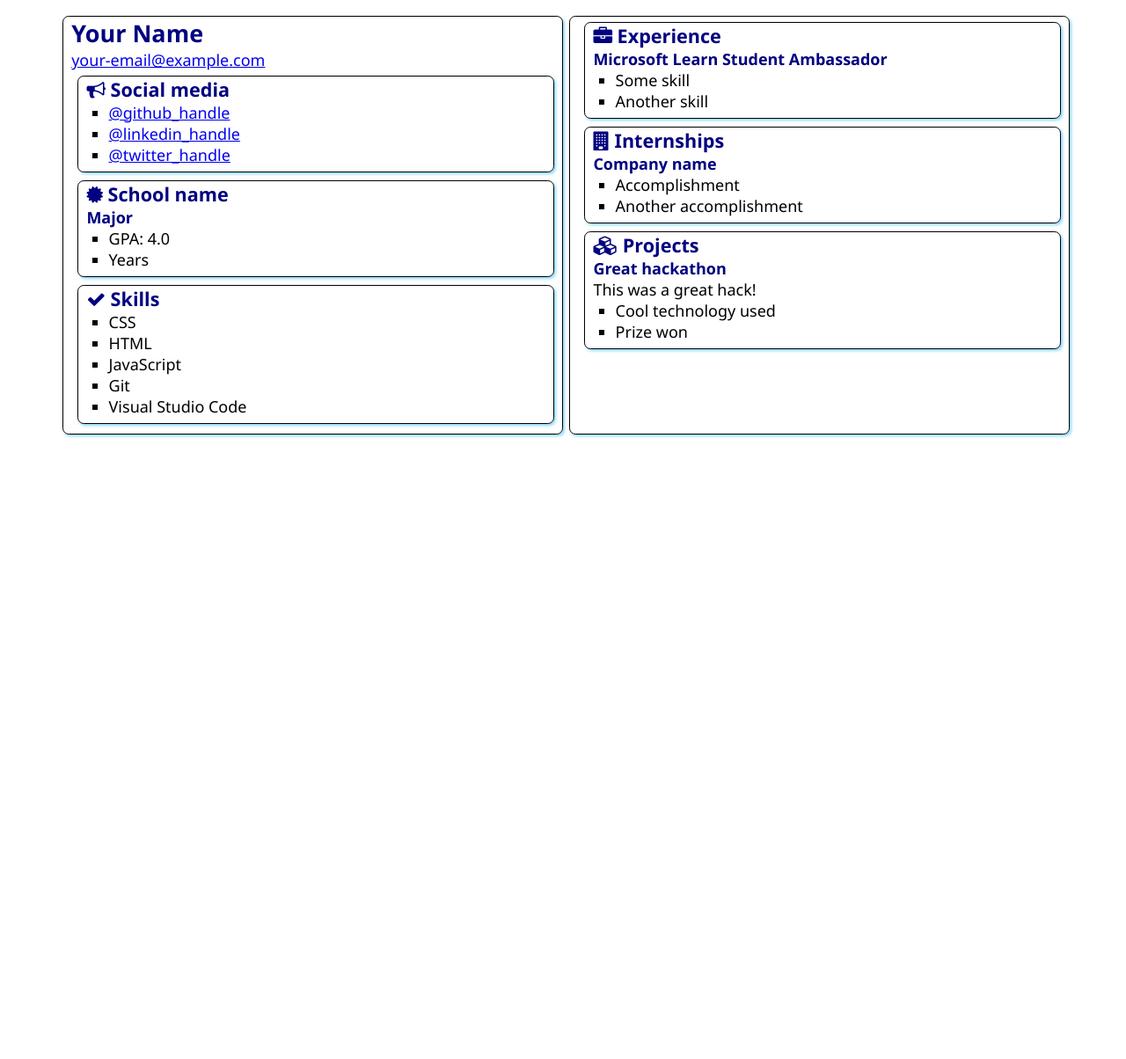
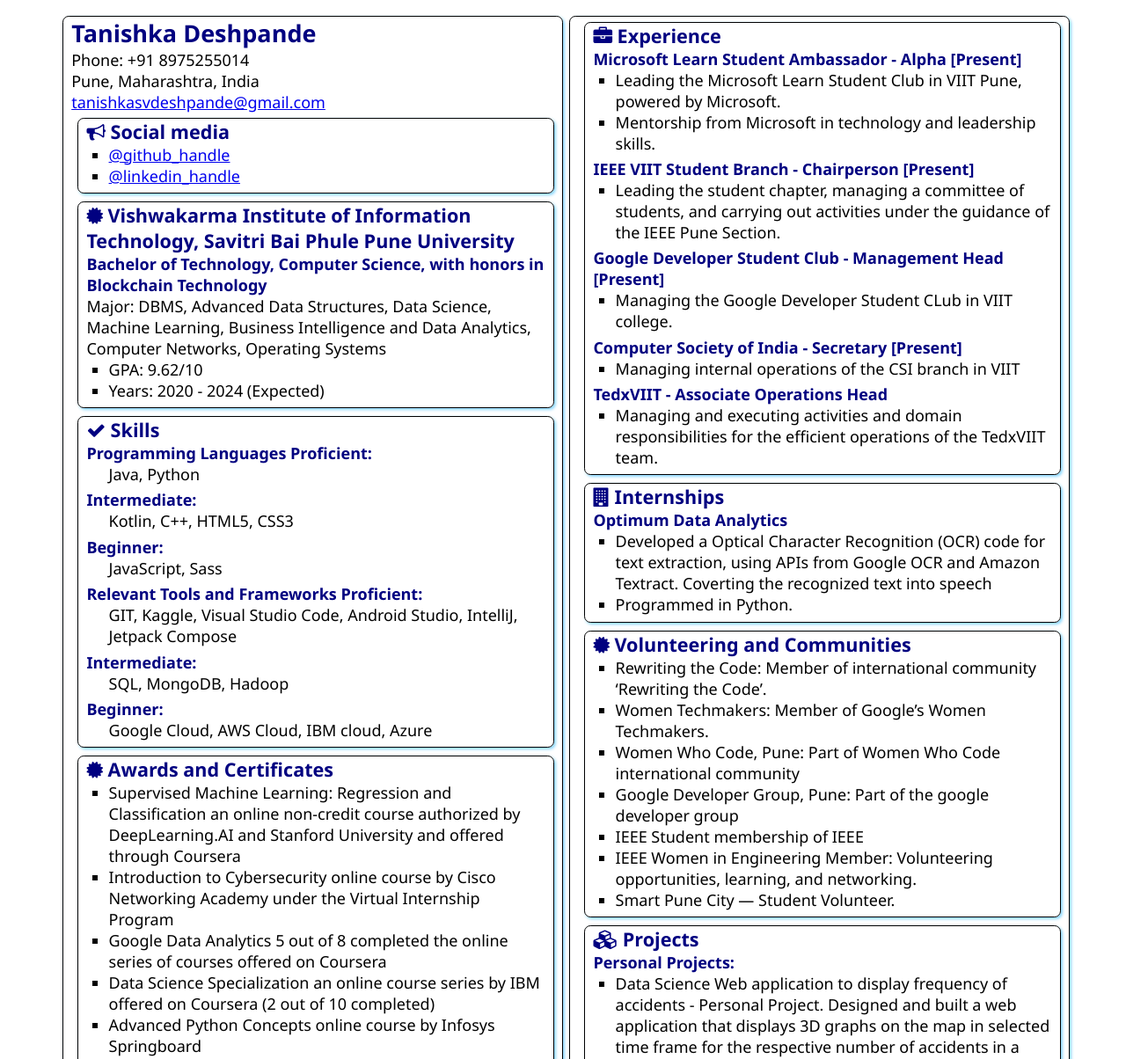
Before and after one commit to TanishkaDeshpande/SATechnicalOnboarding, a plain HTML site: page src/index.html in a window 1280 px wide. Shown: the top 1204 px of the page at 88% size. Before the commit the page ends 800 px from the top, so only its background shows below. Drawn offline with Linux system fonts and the light colour scheme.

Commit message:
Resume Updated

```diff
--- a/src/index.html
+++ b/src/index.html
@@ -12,8 +12,9 @@
 <body>
     <main>
         <article class="box">
-            <h1>Your Name</h1>
-            <div><a href="mailto:your.email@example.com">your-email@example.com</a></div>
+            <h1>Tanishka Deshpande</h1>
+            <div>Phone: +91 8975255014 <br> Pune, Maharashtra, India</div>
+            <div><a href="mailto:tanishkasvdeshpande@gmail.com">tanishkasvdeshpande@gmail.com</a></div>
 
             <section class="box">
                 <h2>
@@ -21,9 +22,8 @@
                     Social media
                 </h2>
                 <ul>
-                    <li><a href="https://github.com/<handle>">@github_handle</a></li>
-                    <li><a href="https://linkedin.com/in/<handle>">@linkedin_handle</a></li>
-                    <li><a href="https://twitter.com/<handle>">@twitter_handle</a></li>
+                    <li><a href="https://github.com/TanishkaDeshpande">@github_handle</a></li>
+                    <li><a href="https://www.linkedin.com/in/tanishkadeshpande/">@linkedin_handle</a></li>
                 </ul>
             </section>
 
@@ -31,12 +31,14 @@
                 <div class="education">
                     <h2>
                         <i class="fa fa-certificate" aria-hidden="true"></i>
-                        School name
+                        Vishwakarma Institute of Information Technology, Savitri Bai Phule Pune University
                     </h2>
-                    <h3>Major</h3>
+                    <h3>Bachelor of Technology, Computer Science, with honors in Blockchain Technology</h3>
+                    <div>Major:  DBMS, Advanced Data Structures, Data Science, Machine Learning, Business Intelligence and Data Analytics, Computer
+                        Networks, Operating Systems </div>
                     <ul>
-                        <li>GPA: 4.0</li>
-                        <li>Years</li>
+                        <li>GPA: 9.62/10</li>
+                        <li>Years: 2020 - 2024 (Expected)</li>
                     </ul>
                 </div>
             </section>
@@ -46,13 +48,38 @@
                     <i class="fa fa-check" aria-hidden="true"></i>
                     Skills
                 </h2>
-                <ul>
-                    <li>CSS</li>
-                    <li>HTML</li>
-                    <li>JavaScript</li>
-                    <li>Git</li>
-                    <li>Visual Studio Code</li>
-                </ul>
+                <h3> Programming Languages Proficient: </h3>
+                <ul>Java, Python</ul>
+                <h3>Intermediate:</h3>
+                <ul>Kotlin, C++, HTML5, CSS3</ul>
+                <h3>Beginner:</h3>
+                <ul>JavaScript, Sass</ul>
+                <h3>Relevant Tools and Frameworks Proficient:</h3>
+                <ul>GIT, Kaggle, Visual Studio Code, Android Studio, IntelliJ, Jetpack Compose</ul>
+                <h3>Intermediate:</h3>
+                <ul>SQL, MongoDB, Hadoop</ul>
+                <h3>Beginner:</h3>
+                <ul>Google Cloud, AWS Cloud, IBM cloud, Azure</ul>
+            </section>
+            <section class="box">
+                <div class="communities">
+                    <h2>
+                        <i class="fa fa-certificate" aria-hidden="true"></i>
+                        Awards and Certificates
+                    </h2>
+                    <ul>
+                        <li>Supervised Machine Learning: Regression and Classification an online non-credit course authorized by DeepLearning.AI and Stanford University and offered through Coursera</li>
+                        <li>Introduction to Cybersecurity online course by Cisco Networking Academy under the Virtual Internship Program</li>
+                        <li>Google Data Analytics 5 out of 8 completed the online series of courses offered on Coursera</li>
+                        <li>Data Science Specialization an online course series by IBM offered on Coursera (2 out of 10 completed)</li>
+                        <li>Advanced Python Concepts online course by Infosys Springboard</li>
+                        <li>Data Structures and Algorithms: The Complete Masterclass online course by Infosys Springboard</li>
+                        <li>Engineering Virtual Program by Goldman Sachs</li>
+                        <li>Introduction to Web Development an online non-credit course authorized by the University of California, Davis, and offered through Coursera</li>
+                        <li>Yoga Instructor Certification - Level II awarded by the Ministry of Ayush, Government of India</li>
+                        <li>N5 Certificate of Japanese Language Proficiency certified by The Japan Foundation.</li>
+                    </ul>
+                </div>
             </section>
         </article>
         <article class="box">
@@ -61,10 +88,26 @@
                     <i class="fa fa-briefcase" aria-hidden="true"></i>
                     Experience
                 </h2>
-                <h3>Microsoft Learn Student Ambassador</h3>
+                <h3>Microsoft Learn Student Ambassador - Alpha [Present]</h3>
                 <ul>
-                    <li>Some skill</li>
-                    <li>Another skill</li>
+                    <li>Leading the Microsoft Learn Student Club in VIIT Pune, powered by Microsoft. </li>
+                    <li>Mentorship from Microsoft in technology and leadership skills.</li>
+                </ul>
+                <h3>IEEE VIIT Student Branch - Chairperson [Present]</h3>
+                <ul>
+                    <li>Leading the student chapter, managing a committee of students, and carrying out activities under the guidance of the IEEE Pune Section.</li>
+                </ul>
+                <h3>Google Developer Student Club - Management Head [Present]</h3>
+                <ul>
+                    <li>Managing the Google Developer Student CLub in VIIT college. </li>
+                </ul>
+                <h3>Computer Society of India - Secretary [Present]</h3>
+                <ul>
+                    <li>Managing internal operations of the CSI branch in VIIT</li>
+                </ul>
+                <h3>TedxVIIT - Associate Operations Head</h3>
+                <ul>
+                    <li> Managing and executing activities and domain responsibilities for the efficient operations of the TedxVIIT team.</li>
                 </ul>
             </section>
             <section class="box">
@@ -73,11 +116,29 @@
                     Internships
                 </h2>
 
-                <h3>Company name</h3>
+                <h3>Optimum Data Analytics</h3>
                 <ul>
-                    <li>Accomplishment</li>
-                    <li>Another accomplishment</li>
+                    <li>Developed a Optical Character Recognition (OCR) code for text extraction, using APIs from Google OCR and Amazon Textract. Coverting the recognized text into speech</li>
+                    <li>Programmed in Python.</li>
                 </ul>
+            </section>
+
+            <section class="box">
+                <div class="communities">
+                    <h2>
+                        <i class="fa fa-certificate" aria-hidden="true"></i>
+                        Volunteering and Communities
+                    </h2>
+                    <ul>
+                        <li>Rewriting the Code: Member of international community ‘Rewriting the Code’.</li>
+                        <li>Women Techmakers: Member of Google’s Women Techmakers.</li>
+                        <li>Women Who Code, Pune: Part of Women Who Code international community</li>
+                        <li>Google Developer Group, Pune: Part of the google developer group</li>
+                        <li>IEEE Student membership of IEEE</li>
+                        <li>IEEE Women in Engineering Member: Volunteering opportunities, learning, and networking.</li>
+                        <li>Smart Pune City — Student Volunteer.</li>
+                    </ul>
+                </div>
             </section>
             <section class="box">
                 <h2>
@@ -85,11 +146,18 @@
                     Projects
                 </h2>
 
-                <h3>Great hackathon</h3>
-                <div>This was a great hack!</div>
+                <h3>Personal Projects: </h3>
                 <ul>
-                    <li>Cool technology used</li>
-                    <li>Prize won</li>
+                    <li>Data Science Web application to display frequency of accidents - Personal Project. Designed and built a
+                        web application that displays 3D graphs on the map in selected time frame for the respective number of
+                        accidents in a particular area.</li>
+                    <li>Basic Image Classification with TensorFlow – Personal Project Built a machine learning algorithm using Python
+                        on the MNIST dataset to distinguish between different images of handwritten numbers, with an accuracy of 98%.</li>
+                </ul>
+                <h3>Freelancing Projects: </h3>
+                <ul>
+                    <li>Yoga School of Thane. Designed and developed a website for the Yoga school as per the
+                        client’s needs. </li>
                 </ul>
             </section>
         </article>
```
